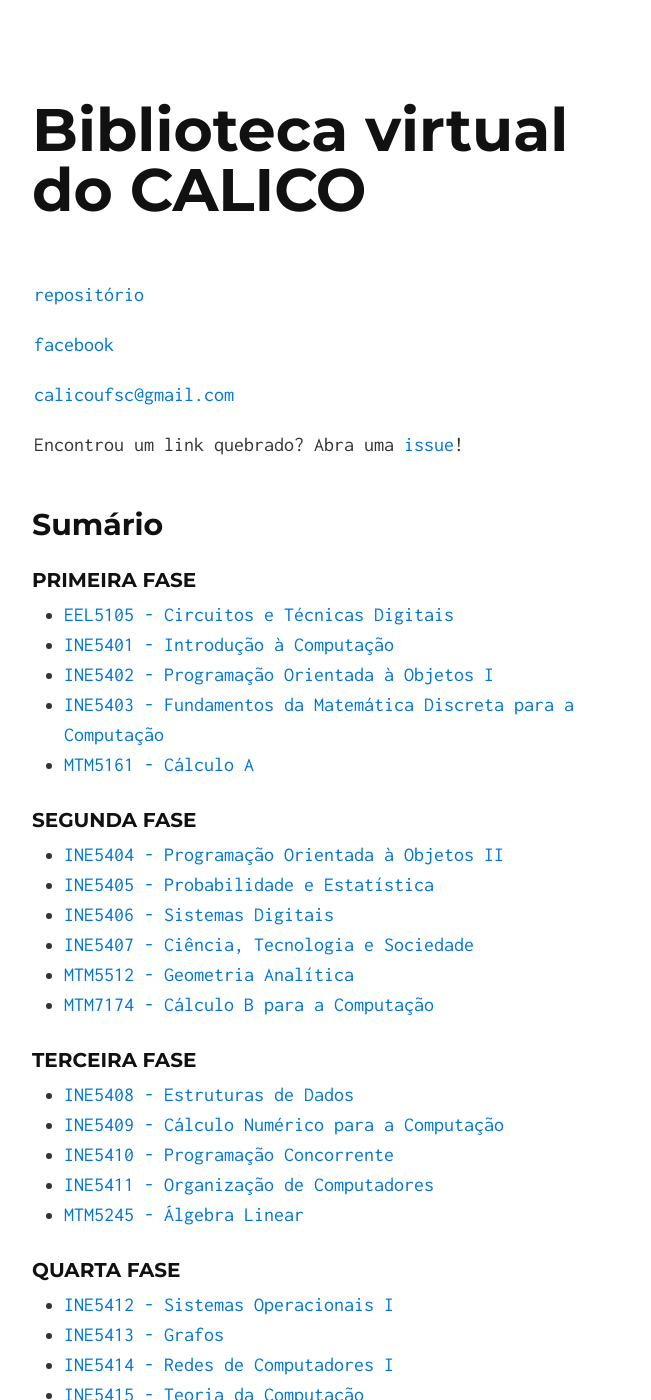
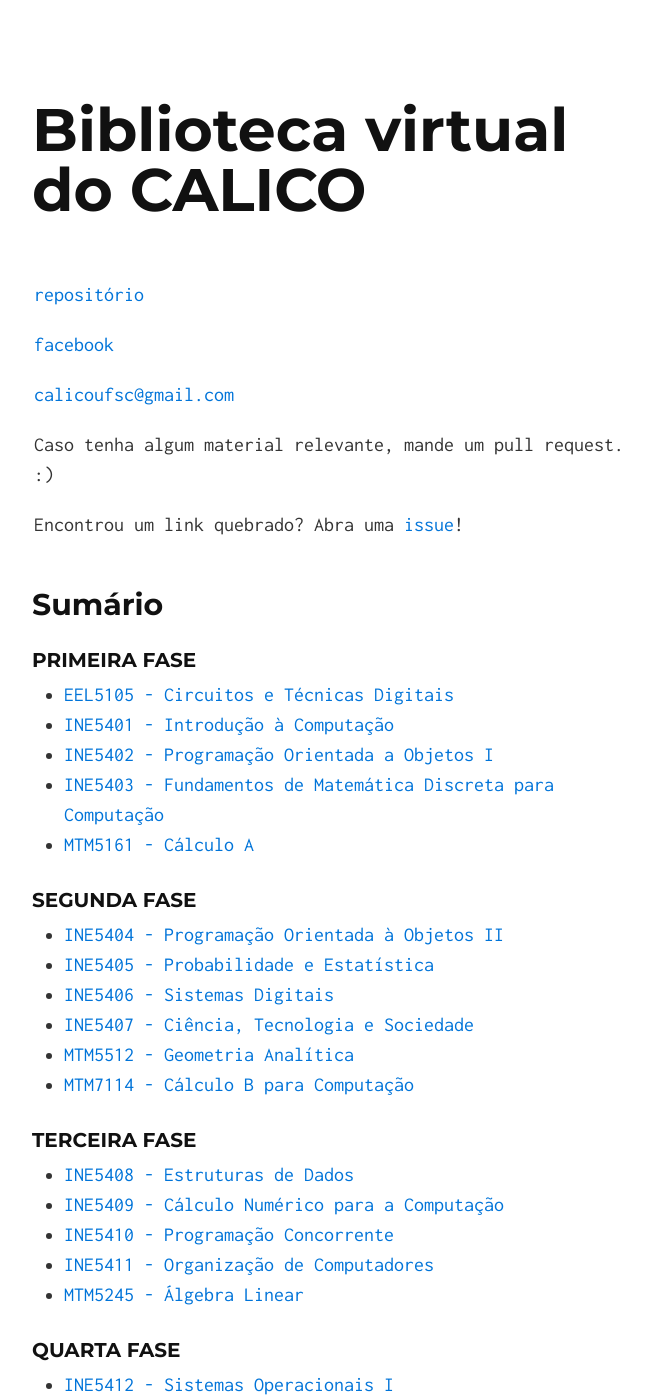
Before and after one commit to CalicoUFSC/biblioteca, a Jekyll site: the page built from index.md, in a window 1280 px wide and 1400 px high. Shown: the whole window, without its empty margins (306-957 px from the left). Built offline with Jekyll 4.4.1, drawn with Linux system fonts in a browser that asks for light colours; some of the changed text lies outside the part shown.

Commit message:
Update index.md

```diff
--- a/index.md
+++ b/index.md
@@ -1,6 +1,7 @@
 ---
 layout: default
 ---
+<!-- THIS FILE IS AUTOGENERATED. DO NOT EDIT. -->
 
 [repositório](https://github.com/CalicoUFSC/Biblioteca)
 
@@ -8,70 +9,58 @@
 
 [calicoufsc@gmail.com](mailto:calicoufsc@gmail.com)
 
+Caso tenha algum material relevante, mande um pull request. :)
+
 Encontrou um link quebrado? Abra uma [issue](https://github.com/CalicoUFSC/Biblioteca/issues)!
 
 ## Sumário
-
 #### Primeira fase
-
-* [EEL5105 - Circuitos e Técnicas Digitais](https://github.com/CalicoUFSC/Biblioteca/tree/master/1a_fase/EEL5105.md)
-* [INE5401 - Introdução à Computação](https://github.com/CalicoUFSC/Biblioteca/tree/master/1a_fase/INE5401.md)
-* [INE5402 - Programação Orientada à Objetos I](https://github.com/CalicoUFSC/Biblioteca/tree/master/1a_fase/INE5402.md)
-* [INE5403 - Fundamentos da Matemática Discreta para a Computação](https://github.com/CalicoUFSC/Biblioteca/tree/master/1a_fase/INE5403.md)
-* [MTM5161 - Cálculo A](https://github.com/CalicoUFSC/Biblioteca/tree/master/1a_fase/MTM5161.md)
+* [EEL5105 - Circuitos e Técnicas Digitais](https://github.com/CalicoUFSC/biblioteca/blob/master/1a_fase/EEL5105.md)
+* [INE5401 - Introdução à Computação](https://github.com/CalicoUFSC/biblioteca/blob/master/1a_fase/INE5401.md)
+* [INE5402 - Programação Orientada a Objetos I](https://github.com/CalicoUFSC/biblioteca/blob/master/1a_fase/INE5402.md)
+* [INE5403 - Fundamentos de Matemática Discreta para Computação](https://github.com/CalicoUFSC/biblioteca/blob/master/1a_fase/INE5403.md)
+* [MTM5161 - Cálculo A](https://github.com/CalicoUFSC/biblioteca/blob/master/1a_fase/MTM5161.md)
 
 #### Segunda fase
-
-* [INE5404 - Programação Orientada à Objetos II](https://github.com/CalicoUFSC/Biblioteca/tree/master/2a_fase/INE5404.md)
-* [INE5405 - Probabilidade e Estatística](https://github.com/CalicoUFSC/Biblioteca/tree/master/2a_fase/INE5405.md)
-* [INE5406 - Sistemas Digitais](https://github.com/CalicoUFSC/Biblioteca/tree/master/2a_fase/INE5406.md)
-* [INE5407 - Ciência, Tecnologia e Sociedade](https://github.com/CalicoUFSC/Biblioteca/tree/master/2a_fase/INE5407.md)
-* [MTM5512 - Geometria Analítica](https://github.com/CalicoUFSC/Biblioteca/tree/master/2a_fase/MTM5512.md)
-* [MTM7174 - Cálculo B para a Computação](https://github.com/CalicoUFSC/Biblioteca/tree/master/2a_fase/MTM7174.md)
+* [INE5404 - Programação Orientada à Objetos II](https://github.com/CalicoUFSC/biblioteca/blob/master/2a_fase/INE5404.md)
+* [INE5405 - Probabilidade e Estatística](https://github.com/CalicoUFSC/biblioteca/blob/master/2a_fase/INE5405.md)
+* [INE5406 - Sistemas Digitais](https://github.com/CalicoUFSC/biblioteca/blob/master/2a_fase/INE5406.md)
+* [INE5407 - Ciência, Tecnologia e Sociedade](https://github.com/CalicoUFSC/biblioteca/blob/master/2a_fase/INE5407.md)
+* [MTM5512 - Geometria Analítica](https://github.com/CalicoUFSC/biblioteca/blob/master/2a_fase/MTM5512.md)
+* [MTM7114 - Cálculo B para Computação](https://github.com/CalicoUFSC/biblioteca/blob/master/2a_fase/MTM7114.md)
 
 #### Terceira fase
-
-* [INE5408 - Estruturas de Dados](https://github.com/CalicoUFSC/Biblioteca/tree/master/3a_fase/INE5408.md)
-* [INE5409 - Cálculo Numérico para a Computação](https://github.com/CalicoUFSC/Biblioteca/tree/master/3a_fase/INE5409.md)
-* [INE5410 - Programação Concorrente](https://github.com/CalicoUFSC/Biblioteca/tree/master/3a_fase/INE5410.md)
-* [INE5411 - Organização de Computadores](https://github.com/CalicoUFSC/Biblioteca/tree/master/3a_fase/INE5411.md)
-* [MTM5245 - Álgebra Linear](https://github.com/CalicoUFSC/Biblioteca/tree/master/3a_fase/MTM5245.md)
+* [INE5408 - Estruturas de Dados](https://github.com/CalicoUFSC/biblioteca/blob/master/3a_fase/INE5408.md)
+* [INE5409 - Cálculo Numérico para a Computação](https://github.com/CalicoUFSC/biblioteca/blob/master/3a_fase/INE5409.md)
+* [INE5410 - Programação Concorrente](https://github.com/CalicoUFSC/biblioteca/blob/master/3a_fase/INE5410.md)
+* [INE5411 - Organização de Computadores](https://github.com/CalicoUFSC/biblioteca/blob/master/3a_fase/INE5411.md)
+* [MTM5245 - Álgebra Linear](https://github.com/CalicoUFSC/biblioteca/blob/master/3a_fase/MTM5245.md)
 
 #### Quarta fase
-
-* [INE5412 - Sistemas Operacionais I](https://github.com/CalicoUFSC/Biblioteca/tree/master/4a_fase/INE5412.md)
-* [INE5413 - Grafos](https://github.com/CalicoUFSC/Biblioteca/tree/master/4a_fase/INE5413.md)
-* [INE5414 - Redes de Computadores I](https://github.com/CalicoUFSC/Biblioteca/tree/master/4a_fase/INE5414.md)
-* [INE5415 - Teoria da Computação](https://github.com/CalicoUFSC/Biblioteca/tree/master/4a_fase/INE5415.md)
-* [INE5416 - Paradigmas de Programação](https://github.com/CalicoUFSC/Biblioteca/tree/master/4a_fase/INE5416.md)
-* [INE5417 - Engenharia de Software I](https://github.com/CalicoUFSC/Biblioteca/tree/master/4a_fase/INE5417.md)
+* [INE5412 - Sistemas Operacionais I](https://github.com/CalicoUFSC/biblioteca/blob/master/4a_fase/INE5412.md)
+* [INE5413 - Grafos](https://github.com/CalicoUFSC/biblioteca/blob/master/4a_fase/INE5413.md)
+* [INE5414 - Redes de Computadores I](https://github.com/CalicoUFSC/biblioteca/blob/master/4a_fase/INE5414.md)
+* [INE5415 - Teoria da Computação](https://github.com/CalicoUFSC/biblioteca/blob/master/4a_fase/INE5415.md)
+* [INE5416 - Paradigmas de Programação](https://github.com/CalicoUFSC/biblioteca/blob/master/4a_fase/INE5416.md)
+* [INE5417 - Engenharia de Software I](https://github.com/CalicoUFSC/biblioteca/blob/master/4a_fase/INE5417.md)
 
 #### Quinta fase
-
-* [INE5418 - Computação Distribuída](https://github.com/CalicoUFSC/Biblioteca/tree/master/5a_fase/INE5418.md)
-* [INE5419 - Engenharia de Software II](https://github.com/CalicoUFSC/Biblioteca/tree/master/5a_fase/INE5419.md)
-* [INE5420 - Computação Gráfica](https://github.com/CalicoUFSC/Biblioteca/tree/master/5a_fase/INE5420.md)
-* [INE5421 - Linguagens Formais e Compiladores](https://github.com/CalicoUFSC/Biblioteca/tree/master/5a_fase/INE5421.md)
-* [INE5422 - Redes de Computadores II](https://github.com/CalicoUFSC/Biblioteca/tree/master/5a_fase/INE5422.md)
-* [INE5423 - Bancos de Dados I](https://github.com/CalicoUFSC/Biblioteca/tree/master/5a_fase/INE5423.md)
+* [INE5418 - Computação Distribuída](https://github.com/CalicoUFSC/biblioteca/blob/master/5a_fase/INE5418.md)
+* [INE5419 - Engenharia de Software II](https://github.com/CalicoUFSC/biblioteca/blob/master/5a_fase/INE5419.md)
+* [INE5420 - Computação Gráfica](https://github.com/CalicoUFSC/biblioteca/blob/master/5a_fase/INE5420.md)
+* [INE5421 - Linguagens Formais e Compiladores](https://github.com/CalicoUFSC/biblioteca/blob/master/5a_fase/INE5421.md)
+* [INE5422 - Redes de Computadores II](https://github.com/CalicoUFSC/biblioteca/blob/master/5a_fase/INE5422.md)
+* [INE5423 - Bancos de Dados I](https://github.com/CalicoUFSC/biblioteca/blob/master/5a_fase/INE5423.md)
 
 #### Sexta fase
-
-* [INE5424 - Sistemas Operacionais II](https://github.com/CalicoUFSC/Biblioteca/tree/master/6a_fase/INE5424.md)
-* [INE5425 - Modelagem e Simulação](https://github.com/CalicoUFSC/Biblioteca/tree/master/6a_fase/INE5425.md)
-* [INE5426 - Construção de Compiladores](https://github.com/CalicoUFSC/Biblioteca/tree/master/6a_fase/INE5426.md)
-* [INE5427 - Planejamento e Gestão de Projetos](https://github.com/CalicoUFSC/Biblioteca/tree/master/6a_fase/INE5427.md)
-* [INE5428 - Informática e Sociedade](https://github.com/CalicoUFSC/Biblioteca/tree/master/6a_fase/INE5428.md)
-* INE5453 - Introdução ao Trabalho de Conclusão de Curso
-
+* [INE5424 - Sistemas Operacionais II](https://github.com/CalicoUFSC/biblioteca/blob/master/6a_fase/INE5424.md)
+* [INE5425 - Modelagem e Simulação](https://github.com/CalicoUFSC/biblioteca/blob/master/6a_fase/INE5425.md)
+* [INE5426 - Construção de Compiladores](https://github.com/CalicoUFSC/biblioteca/blob/master/6a_fase/INE5426.md)
+* [INE5427 - Planejamento e Gestão de Projetos](https://github.com/CalicoUFSC/biblioteca/blob/master/6a_fase/INE5427.md)
+* [INE5428 - Informática e Sociedade](https://github.com/CalicoUFSC/biblioteca/blob/master/6a_fase/INE5428.md)
 
 #### Sétima fase
-
-* [INE5429 - Segurança em Computação](https://github.com/CalicoUFSC/Biblioteca/tree/master/7a_fase/INE5429.md)
-* [INE5430 - Inteligência Artificial](https://github.com/CalicoUFSC/Biblioteca/tree/master/7a_fase/INE5430.md)
-* [INE5431 - Sistemas Multimídia](https://github.com/CalicoUFSC/Biblioteca/tree/master/7a_fase/INE5431.md)
-* [INE5432 - Bancos de Dados II](https://github.com/CalicoUFSC/Biblioteca/tree/master/7a_fase/INE5432.md)
-* INE5433 - Trabalho de Conclusão de Curso I (TCC)
-
-#### Oitava fase
-* INE5434 - Trabalho de Conclusão de Curso II (TCC)
+* [INE5429 - Segurança em Computação](https://github.com/CalicoUFSC/biblioteca/blob/master/7a_fase/INE5429.md)
+* [INE5430 - Inteligência Artificial](https://github.com/CalicoUFSC/biblioteca/blob/master/7a_fase/INE5430.md)
+* [INE5431 - Sistemas Multimídia](https://github.com/CalicoUFSC/biblioteca/blob/master/7a_fase/INE5431.md)
+* [INE5432 - Bancos de Dados II](https://github.com/CalicoUFSC/biblioteca/blob/master/7a_fase/INE5432.md)
```
